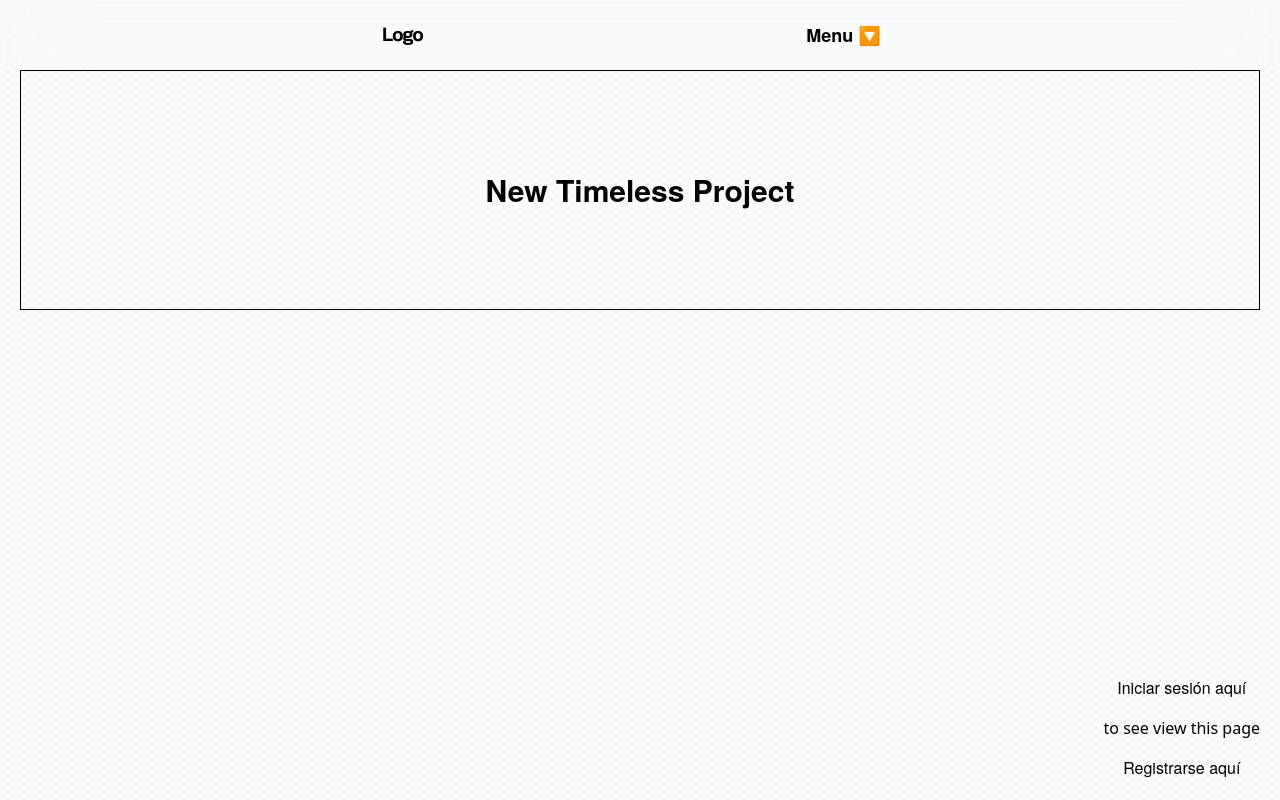
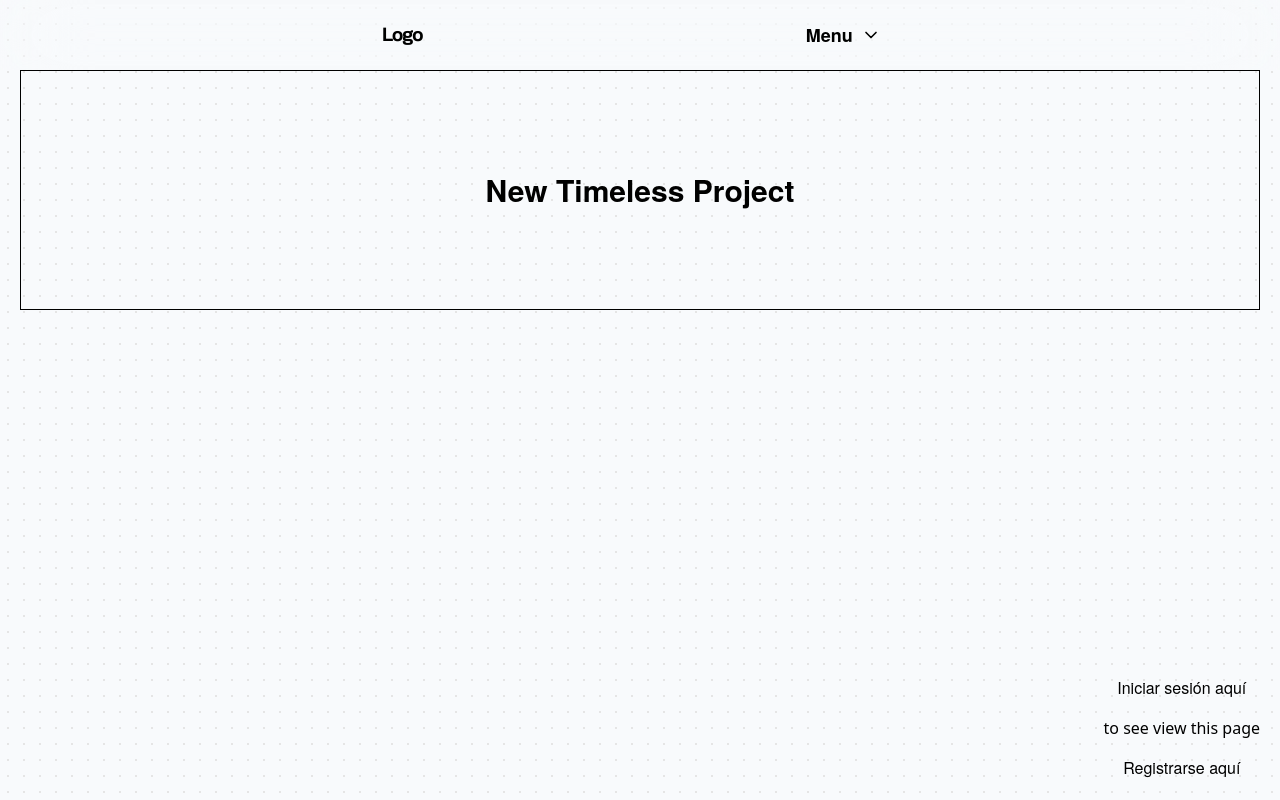
Before and after one commit to stuffsergio/clerk-auth, a Next.js app: page / in a window 1280 px wide. Built offline with nearby package versions, Linux system fonts and the light colour scheme; no server answers; a web font is replaced by a local one.

Commit message:
feat: added lucide-react

```diff
--- a/app/components/NavBar.jsx
+++ b/app/components/NavBar.jsx
@@ -1,5 +1,6 @@
 "use client";
 import { useState } from "react";
+import { ChevronDown } from "lucide-react";
 
 export default function NavBar() {
   const [isOpen, setIsOpen] = useState(false);
@@ -22,7 +23,12 @@ export default function NavBar() {
           onMouseLeave={handleLeave}
           className="relative flex items-center gap-2 px-4 py-2 font-bold text-lg rounded-md hover:bg-gray-500/5 border border-transparent hover:border-gray-500/10 transition-all duration-300"
         >
-          Menu 🔽
+          Menu
+          <ChevronDown
+            className={`h-5 w-5 transform transition-transform duration-500 ${
+              isOpen ? "rotate-180" : "rotate-0"
+            }`}
+          />
         </button>
         {/* Hover bridge */}
         {isOpen && (
--- a/app/sign-in/[[...rest]]/page.jsx
+++ b/app/sign-in/[[...rest]]/page.jsx
@@ -1,8 +1,11 @@
 "use client";
 import * as Clerk from "@clerk/elements/common";
 import * as SignIn from "@clerk/elements/sign-in";
+import { useState } from "react";
 
 export default function SignInPage() {
+  const [isOpenAlert, setIsOpenAlert] = useState(false);
+
   return (
     <SignIn.Root>
       <SignIn.Step
@@ -81,7 +84,7 @@ export default function SignInPage() {
         </Clerk.Field>
 
         <SignIn.Action
-          className="relative left w-fit text-sm text-white font-bold border rounded-xl px-3 py-1.5 bg-black hover:bg-black/90 hover:scale-103 transform transition-all duration-200"
+          className="w-fit m-auto text-sm text-white font-bold border rounded-xl px-3 py-1.5 bg-black hover:bg-black/90 hover:scale-103 transform transition-all duration-200"
           submit
         >
           Continue
--- a/package.json
+++ b/package.json
@@ -13,6 +13,7 @@
     "@clerk/nextjs": "^6.18.2",
     "@clerk/themes": "^2.2.40",
     "@svgr/webpack": "^8.1.0",
+    "lucide-react": "^0.507.0",
     "next": "15.3.1",
     "react": "^19.0.0",
     "react-dom": "^19.0.0"
```
Also changed, not shown: 2 other files (tests, documents, lock files or other folders).
